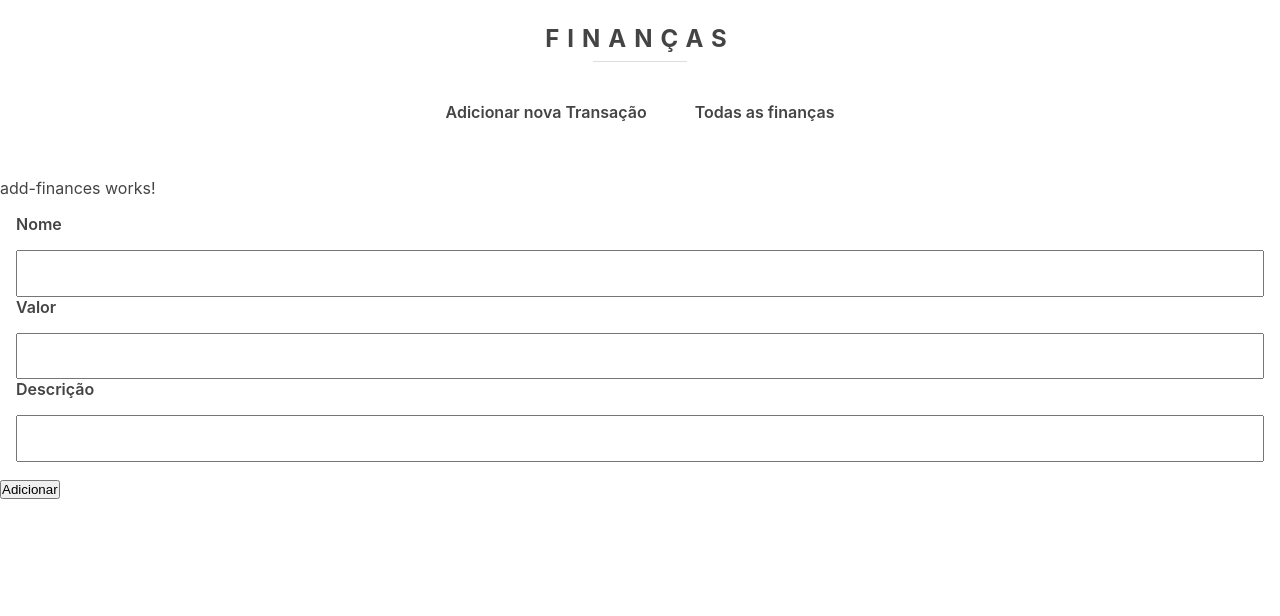
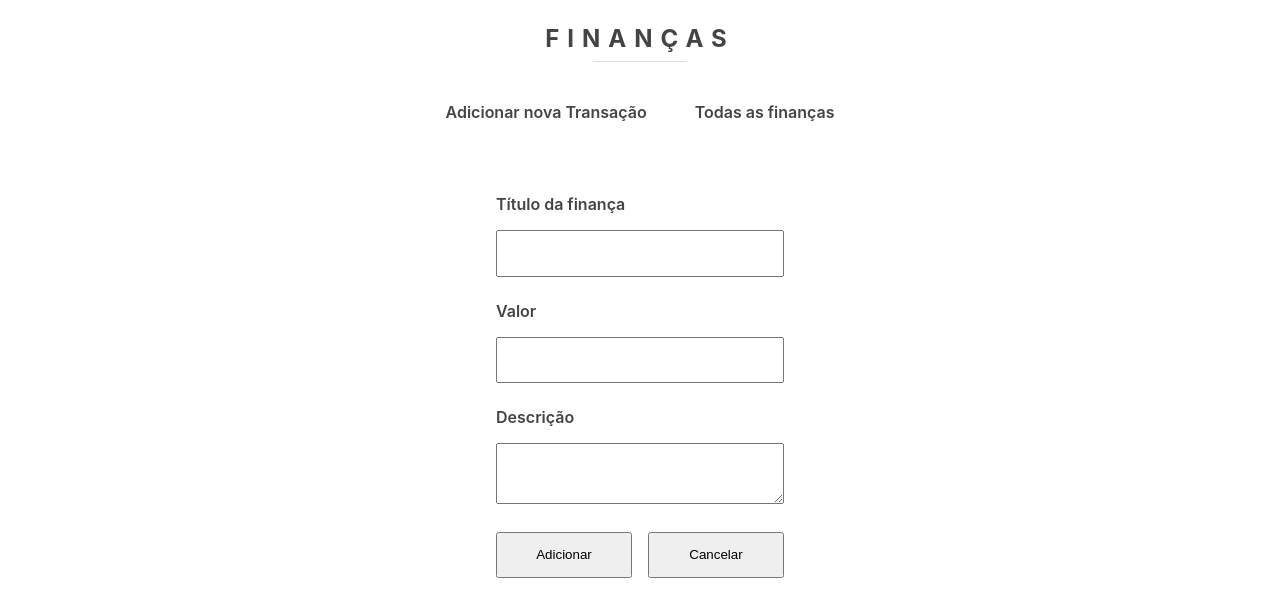
Before and after one commit to lucianesantcs/privateDesk, an Angular app: page /finances/add-finances in a window 1280 px wide. Shown: the top 616 px of the page. Built offline with nearby package versions, Linux system fonts and the light colour scheme.

Commit message:
fix & refactor: editado estilo formulário adicionar finanças e troca para reactive forms

```diff
--- a/src/app/finances/add-finances/add-finances.component.html
+++ b/src/app/finances/add-finances/add-finances.component.html
@@ -1,12 +1,27 @@
-<p>add-finances works!</p>
-<form>
-    <label for="title">Nome</label>
-    <input type="text" id="title" name="title" [(ngModel)]="finance.title">
+<main class="container">
+  <form [formGroup]="form" (ngSubmit)="createFinance()">
+    <div class="input-group">
+      <label for="title">Título da finança</label>
+      <input type="text" id="title" formControlName="title" />
+      <app-field-error-message [showError]="checkValidTouched('title')" errorMessage="Título obrigatório.">
+      </app-field-error-message>
+    </div>
 
-    <label for="value">Valor</label>
-    <input type="number" id="value" name="value" [(ngModel)]="finance.value">
+    <div class="input-group">
+      <label for="value">Valor</label>
+      <input type="number" id="value" formControlName="value" />
+      <app-field-error-message [showError]="checkValidTouched('value')" errorMessage="Valor obrigatório.">
+      </app-field-error-message>
+    </div>
 
-    <label for="description">Descrição</label>
-    <input type="text" id="description" name="description" [(ngModel)]="finance.description">
-</form>
-<button (click)="createFinance()">Adicionar</button>
+    <div class="input-group">
+      <label for="description">Descrição</label>
+      <textarea id="description" formControlName="description"></textarea>
+    </div>
+
+    <div class="input-group">
+      <app-button>Adicionar</app-button>
+      <app-button (click)="cancel()">Cancelar</app-button>
+    </div>
+  </form>
+</main>
--- a/src/app/finances/add-finances/add-finances.component.scss
+++ b/src/app/finances/add-finances/add-finances.component.scss
@@ -0,0 +1,14 @@
+@import "includes";
+
+.container {
+  @include grid(16);
+
+  form {
+    @include grid-column-start(7);
+    @include grid-column-span(4);
+
+    .input-group:last-of-type {
+      @include grid(2, 1rem);
+    }
+  }
+}
--- a/src/app/finances/add-finances/add-finances.component.ts
+++ b/src/app/finances/add-finances/add-finances.component.ts
@@ -1,4 +1,5 @@
 import { Component, OnInit } from '@angular/core';
+import { FormBuilder, FormGroup, Validators } from '@angular/forms';
 import { Router } from '@angular/router';
 import { Finances } from '../finances.model';
 import { FinancesService } from '../finances.service';
@@ -6,29 +7,54 @@ import { FinancesService } from '../finances.service';
 @Component({
   selector: 'app-add-finances',
   templateUrl: './add-finances.component.html',
-  styleUrls: ['./add-finances.component.scss']
+  styleUrls: ['./add-finances.component.scss'],
 })
 export class AddFinancesComponent implements OnInit {
+  form: FormGroup;
 
   createdAt = new Date().getTime().toString();
 
-  finance: Finances = {
-    title: '',
-    description: '',
-    value: null,
-    date: this.createdAt
+  constructor(
+    private financesService: FinancesService,
+    private router: Router,
+    private formBuilder: FormBuilder
+  ) {}
+
+  ngOnInit(): void {
+    this.form = this.formBuilder.group({
+      title: [null, Validators.required],
+      description: [null],
+      value: [null, Validators.required],
+      date: this.createdAt,
+    });
   }
 
-  constructor(private financesService: FinancesService, private router: Router) { }
 
-  ngOnInit(): void {
+  cancel(): void {
+    this.router.navigate(['/finances/all-finances']);
   }
 
   createFinance() {
-    return this.financesService.createFinance(this.finance).subscribe(() => {
-      this.financesService.showMessage('Finança adicionada com sucesso!');
-      this.router.navigate(['/finances/all-finances']);
-    });
+    if(this.form.valid) {
+      this.financesService.createFinance(this.form.value).subscribe(() => {
+        this.financesService.showMessage('Finança adicionada com sucesso!');
+        this.router.navigate(['/finances/all-finances']);
+      });
+    } else {
+      Object.keys(this.form.controls).forEach(field => {
+        const control = this.form.get(field);
+        control.markAsDirty();
+      })
+    }
   }
 
+  checkValidTouched(field) {
+    return !this.form.get(field).valid && (this.form.get(field).touched || this.form.get(field).dirty);
+  }
+
+  classError(field) {
+    return {
+      'has-error': this.checkValidTouched(field),
+    };
+  }
 }
--- a/src/app/finances/finances.module.ts
+++ b/src/app/finances/finances.module.ts
@@ -1,6 +1,6 @@
 import { NgModule } from '@angular/core';
 import { CommonModule } from '@angular/common';
-import { FormsModule } from '@angular/forms';
+import { FormsModule, ReactiveFormsModule } from '@angular/forms';
 
 import { FinancesComponent } from './finances.component';
 import { AddFinancesComponent } from './add-finances/add-finances.component';
@@ -10,7 +10,7 @@ import { SharedModule } from '../shared/shared.module';
 
 @NgModule({
     declarations: [FinancesComponent, AddFinancesComponent, AllFinancesComponent],
-    imports: [CommonModule, FormsModule, FinancesRoutingModule, SharedModule],
+    imports: [CommonModule, FormsModule, ReactiveFormsModule, FinancesRoutingModule, SharedModule],
     exports: [FinancesComponent, AllFinancesComponent],
     providers: [],
 })
```
